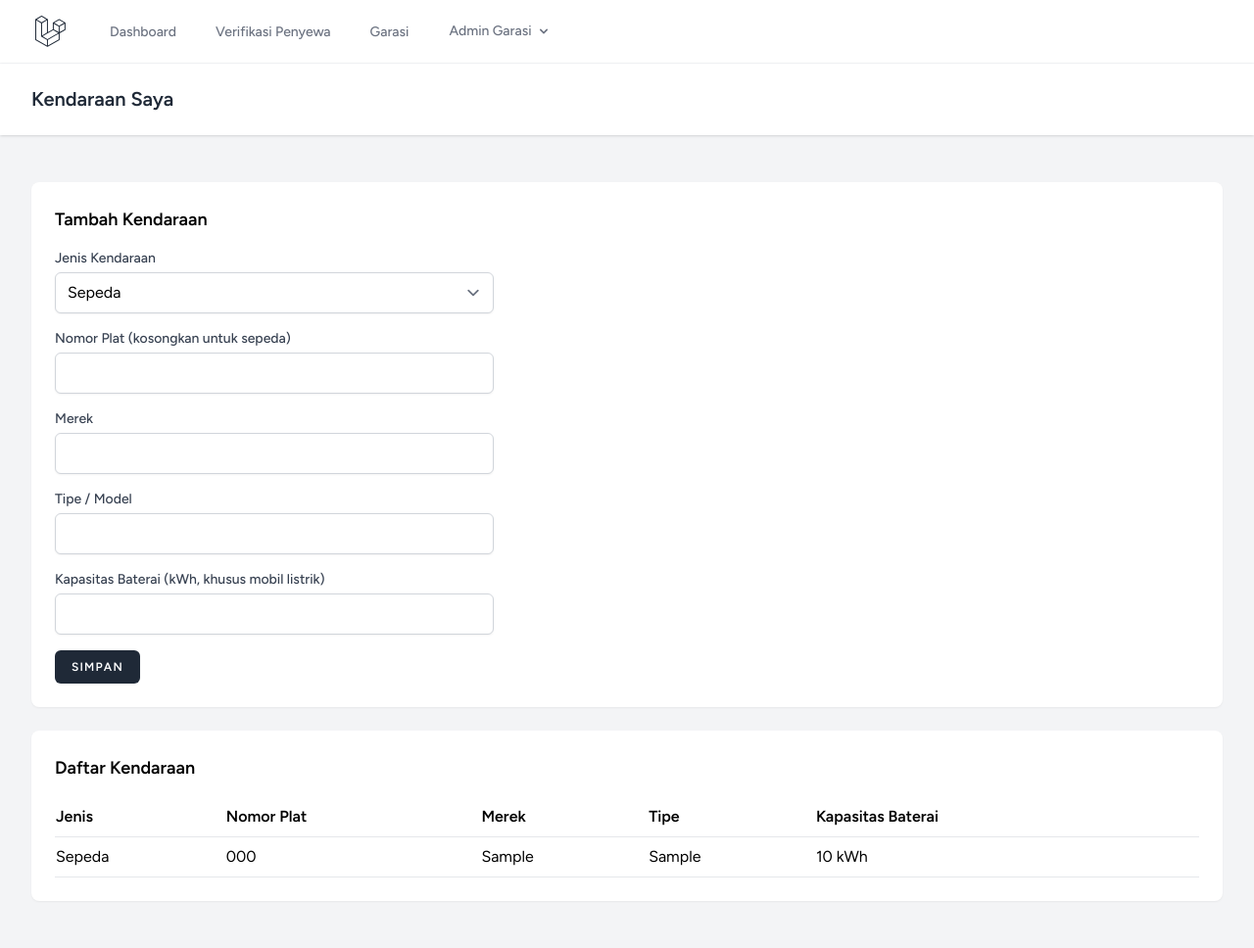
After one commit to MattFA24/garasi, a Laravel app: page /vehicles in a window 1280 px wide. The commit adds this page. Shown: the whole page at 98% size. Run offline with Laravel 12, Linux system fonts and the light colour scheme; a user stored in the database is signed in; data comes from the database, SQL or seed files in the repository; tables that the repository leaves empty hold one stand-in row (values such as "Sample post"); style sheets or scripts are compiled from the project's sources.

Commit message:
Tambah halaman Kendaraan Saya

```diff
--- /dev/null
+++ b/app/Http/Controllers/VehicleController.php
@@ -0,0 +1,45 @@
+<?php
+
+namespace App\Http\Controllers;
+
+use Illuminate\Http\RedirectResponse;
+use Illuminate\Http\Request;
+use Illuminate\Support\Facades\Auth;
+use Illuminate\View\View;
+
+class VehicleController extends Controller
+{
+    /**
+     * Menampilkan form tambah kendaraan dan daftar kendaraan milik penyewa yang login.
+     */
+    public function index(): View
+    {
+        $vehicles = Auth::user()->vehicles()->latest()->get();
+
+        return view('tenant.vehicles', compact('vehicles'));
+    }
+
+    /**
+     * Menyimpan kendaraan baru milik penyewa yang login.
+     */
+    public function store(Request $request): RedirectResponse
+    {
+        $data = $request->validate([
+            'type' => ['required', 'in:bicycle,motorcycle,car,electric_car'],
+            'plate_number' => ['required_unless:type,bicycle', 'nullable', 'string', 'max:20'],
+            'brand' => ['required', 'string', 'max:50'],
+            'model' => ['required', 'string', 'max:50'],
+            'battery_capacity_kwh' => ['required_if:type,electric_car', 'nullable', 'numeric', 'min:1'],
+        ]);
+
+        $request->user()->vehicles()->create([
+            'type' => $data['type'],
+            'plate_number' => $data['type'] === 'bicycle' ? null : $data['plate_number'],
+            'brand' => $data['brand'],
+            'model' => $data['model'],
+            'battery_capacity_kwh' => $data['type'] === 'electric_car' ? $data['battery_capacity_kwh'] : null,
+        ]);
+
+        return back()->with('success', 'Kendaraan berhasil ditambahkan.');
+    }
+}
--- a/resources/views/layouts/navigation.blade.php
+++ b/resources/views/layouts/navigation.blade.php
@@ -22,6 +22,10 @@
                         </x-nav-link>
                         <x-nav-link :href="route('garages.index')" :active="request()->routeIs('garages.*')">
                             Garasi
+                        </x-nav-link>
+                    @elseif (Auth::user()->status === 'approved')
+                        <x-nav-link :href="route('vehicles.index')" :active="request()->routeIs('vehicles.*')">
+                            Kendaraan Saya
                         </x-nav-link>
                     @endif
                 </div>
--- /dev/null
+++ b/resources/views/tenant/vehicles.blade.php
@@ -0,0 +1,97 @@
+<x-app-layout>
+    <x-slot name="header">
+        <h2 class="font-semibold text-xl text-gray-800 leading-tight">Kendaraan Saya</h2>
+    </x-slot>
+
+    @php
+        $typeLabels = [
+            'bicycle' => 'Sepeda',
+            'motorcycle' => 'Sepeda Motor',
+            'car' => 'Mobil',
+            'electric_car' => 'Mobil Listrik',
+        ];
+    @endphp
+
+    <div class="py-12">
+        <div class="max-w-7xl mx-auto sm:px-6 lg:px-8 space-y-6">
+            @if (session('success'))
+                <div class="p-4 bg-green-100 text-green-800 rounded">{{ session('success') }}</div>
+            @endif
+
+            <div class="bg-white shadow-sm sm:rounded-lg p-6">
+                <h3 class="font-semibold text-lg mb-4">Tambah Kendaraan</h3>
+
+                <form method="POST" action="{{ route('vehicles.store') }}" class="space-y-4 max-w-md">
+                    @csrf
+
+                    <div>
+                        <x-input-label for="type" value="Jenis Kendaraan" />
+                        <select id="type" name="type" class="block mt-1 w-full border-gray-300 rounded-md shadow-sm">
+                            @foreach ($typeLabels as $value => $label)
+                                <option value="{{ $value }}" @selected(old('type') === $value)>{{ $label }}</option>
+                            @endforeach
+                        </select>
+                        <x-input-error :messages="$errors->get('type')" class="mt-2" />
+                    </div>
+
+                    <div>
+                        <x-input-label for="plate_number" value="Nomor Plat (kosongkan untuk sepeda)" />
+                        <x-text-input id="plate_number" name="plate_number" type="text" class="block mt-1 w-full" :value="old('plate_number')" />
+                        <x-input-error :messages="$errors->get('plate_number')" class="mt-2" />
+                    </div>
+
+                    <div>
+                        <x-input-label for="brand" value="Merek" />
+                        <x-text-input id="brand" name="brand" type="text" class="block mt-1 w-full" :value="old('brand')" required />
+                        <x-input-error :messages="$errors->get('brand')" class="mt-2" />
+                    </div>
+
+                    <div>
+                        <x-input-label for="model" value="Tipe / Model" />
+                        <x-text-input id="model" name="model" type="text" class="block mt-1 w-full" :value="old('model')" required />
+                        <x-input-error :messages="$errors->get('model')" class="mt-2" />
+                    </div>
+
+                    <div>
+                        <x-input-label for="battery_capacity_kwh" value="Kapasitas Baterai (kWh, khusus mobil listrik)" />
+                        <x-text-input id="battery_capacity_kwh" name="battery_capacity_kwh" type="number" step="0.1" min="1" class="block mt-1 w-full" :value="old('battery_capacity_kwh')" />
+                        <x-input-error :messages="$errors->get('battery_capacity_kwh')" class="mt-2" />
+                    </div>
+
+                    <x-primary-button>Simpan</x-primary-button>
+                </form>
+            </div>
+
+            <div class="bg-white shadow-sm sm:rounded-lg p-6">
+                <h3 class="font-semibold text-lg mb-4">Daftar Kendaraan</h3>
+
+                <table class="w-full text-left">
+                    <thead>
+                        <tr class="border-b">
+                            <th class="py-2">Jenis</th>
+                            <th>Nomor Plat</th>
+                            <th>Merek</th>
+                            <th>Tipe</th>
+                            <th>Kapasitas Baterai</th>
+                        </tr>
+                    </thead>
+                    <tbody>
+                        @forelse ($vehicles as $vehicle)
+                            <tr class="border-b">
+                                <td class="py-2">{{ $typeLabels[$vehicle->type] }}</td>
+                                <td>{{ $vehicle->plate_number ?? '-' }}</td>
+                                <td>{{ $vehicle->brand }}</td>
+                                <td>{{ $vehicle->model }}</td>
+                                <td>{{ $vehicle->battery_capacity_kwh ? $vehicle->battery_capacity_kwh.' kWh' : '-' }}</td>
+                            </tr>
+                        @empty
+                            <tr>
+                                <td colspan="5" class="py-4 text-gray-500">Belum ada kendaraan.</td>
+                            </tr>
+                        @endforelse
+                    </tbody>
+                </table>
+            </div>
+        </div>
+    </div>
+</x-app-layout>
--- a/routes/web.php
+++ b/routes/web.php
@@ -3,6 +3,7 @@
 use App\Http\Controllers\GarageController;
 use App\Http\Controllers\ProfileController;
 use App\Http\Controllers\TenantController;
+use App\Http\Controllers\VehicleController;
 use Illuminate\Support\Facades\Route;
 
 Route::get('/', function () {
@@ -29,4 +30,10 @@ Route::middleware(['auth', 'role:admin'])->prefix('admin')->group(function () {
     Route::post('/garages', [GarageController::class, 'store'])->name('garages.store');
 });
 
+// Halaman penyewa: harus login, role-nya tenant, dan sudah disetujui admin
+Route::middleware(['auth', 'role:tenant', 'approved'])->group(function () {
+    Route::get('/vehicles', [VehicleController::class, 'index'])->name('vehicles.index');
+    Route::post('/vehicles', [VehicleController::class, 'store'])->name('vehicles.store');
+});
+
 require __DIR__.'/auth.php';
```
